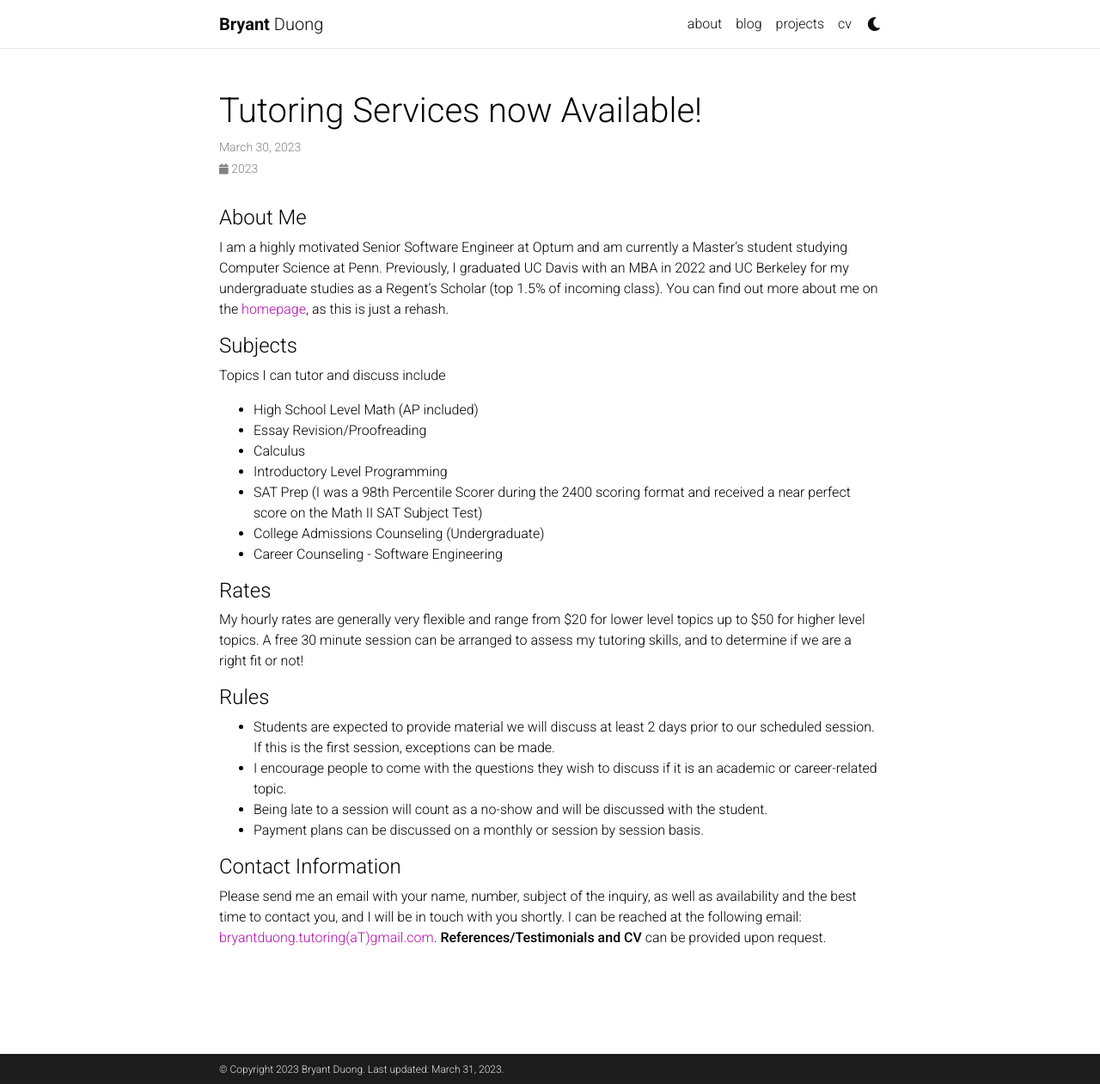
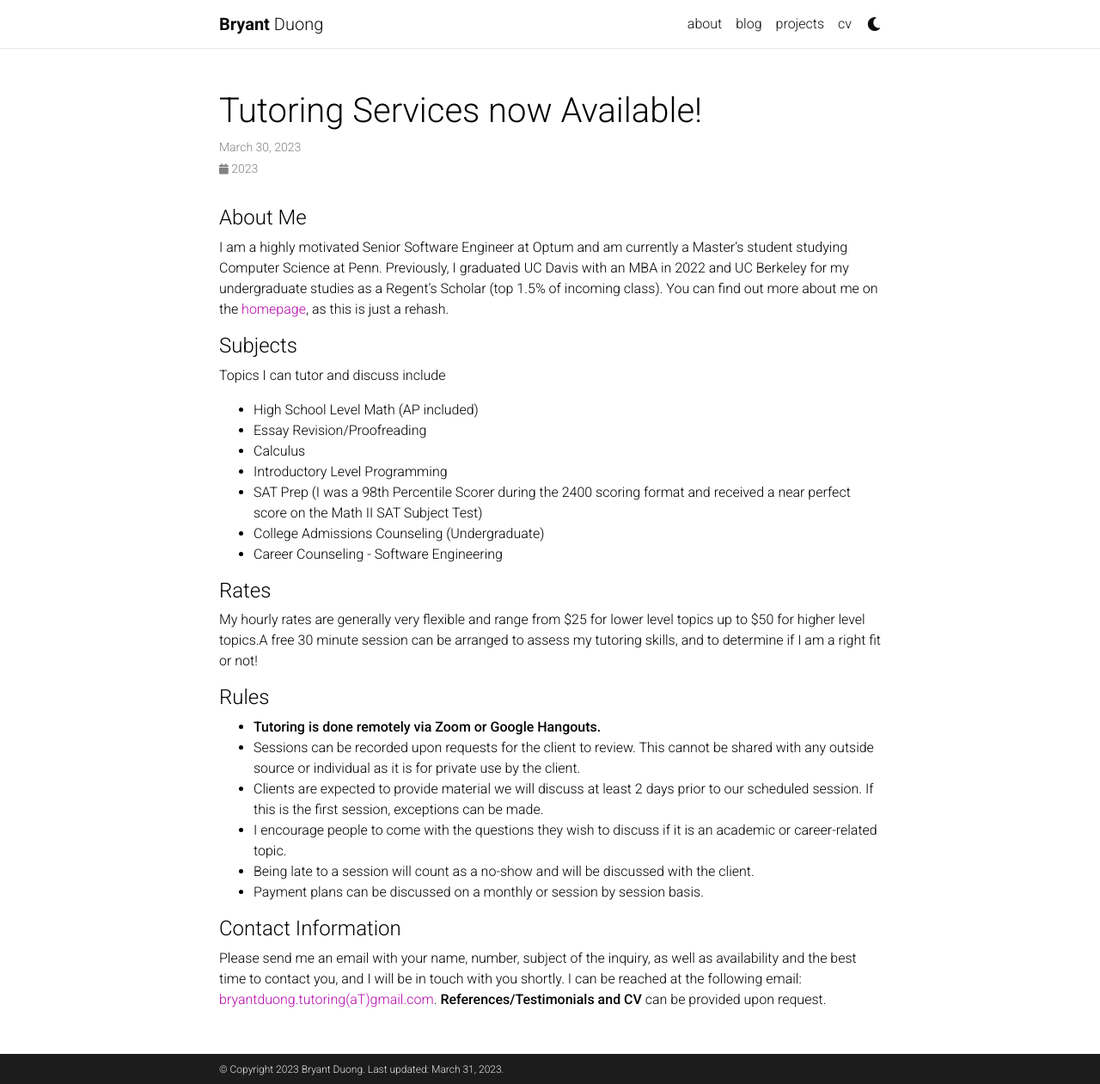
Before and after one commit to bryantduong/bryantduong.github.io, a Jekyll site: the page built from _news/announcement_2.md, in a window 1280 px wide and 1261 px high. Shown: the whole window at 86% size. Built offline with Jekyll 4.4.1, drawn with Linux system fonts in a browser that asks for light colours; comment, search, counter and statistics services are not loaded; a style sheet for code colours, icons or effects is not loaded.

Commit message:
Update some rules

```diff
--- a/_news/announcement_2.md
+++ b/_news/announcement_2.md
@@ -24,12 +24,14 @@ Topics I can tutor and discuss include
 
 #### Rates
 
-My hourly rates are generally very flexible and range from $20 for lower level topics up to $50 for higher level topics. A free 30 minute session can be arranged to assess my tutoring skills, and to determine if we are a right fit or not!
+My hourly rates are generally very flexible and range from $25 for lower level topics up to $50 for higher level topics.A free 30 minute session can be arranged to assess my tutoring skills, and to determine if I am a right fit or not!
 
 #### Rules
-* Students are expected to provide material we will discuss at least 2 days prior to our scheduled session. If this is the first session, exceptions can be made.
+* **Tutoring is done remotely via Zoom or Google Hangouts.**
+* Sessions can be recorded upon requests for the client to review. This cannot be shared with any outside source or individual as it is for private use by the client.
+* Clients are expected to provide material we will discuss at least 2 days prior to our scheduled session. If this is the first session, exceptions can be made.
 * I encourage people to come with the questions they wish to discuss if it is an academic or career-related topic.
-* Being late to a session will count as a no-show and will be discussed with the student.
+* Being late to a session will count as a no-show and will be discussed with the client.
 * Payment plans can be discussed on a monthly or session by session basis.
 
 #### Contact Information
```
